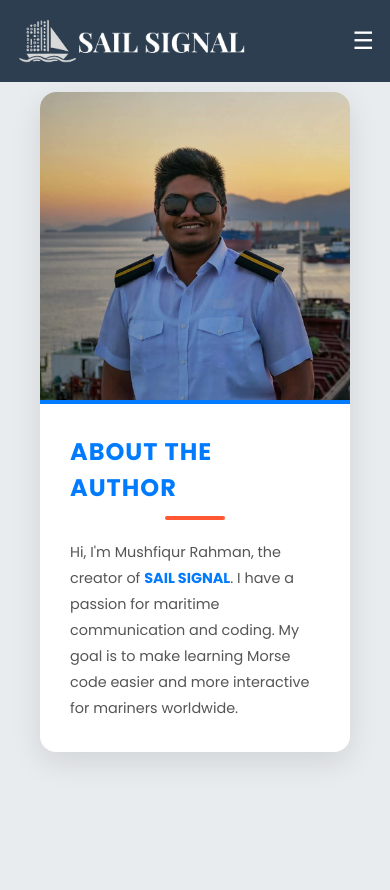
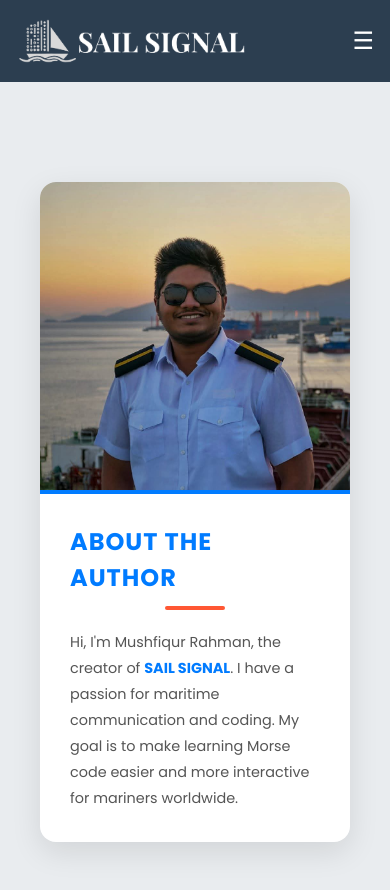
Before and after one commit to SarcasticSphinx/MorseCode, a React (Vite) app: page /#/about in a window 390 px wide. Shown: the top 890 px of the page. Before the commit the page ends 844 px from the top, so only its background shows below. Built offline with nearby package versions, Linux system fonts and the light colour scheme.

Commit message:
made fixess

```diff
--- a/src/Components/About/About.css
+++ b/src/Components/About/About.css
@@ -116,6 +116,9 @@ body {
 }
 
 @media (max-width: 480px) {
+  .about-container{
+    margin-top: 90px;
+  }
   .about-title {
       font-size: 1.5rem; /* Smaller for mobile */
   }
--- a/src/Morse Exam/easy mode/MorseExam.css
+++ b/src/Morse Exam/easy mode/MorseExam.css
@@ -254,7 +254,7 @@
 /* Responsive Design with smooth transitions */
 @media (max-width: 600px) {
   .mode-title{
-    margin-top: 50px;
+    margin-top: 90px;
   }
   .exam-container {
     margin: 90px 20px;
```
